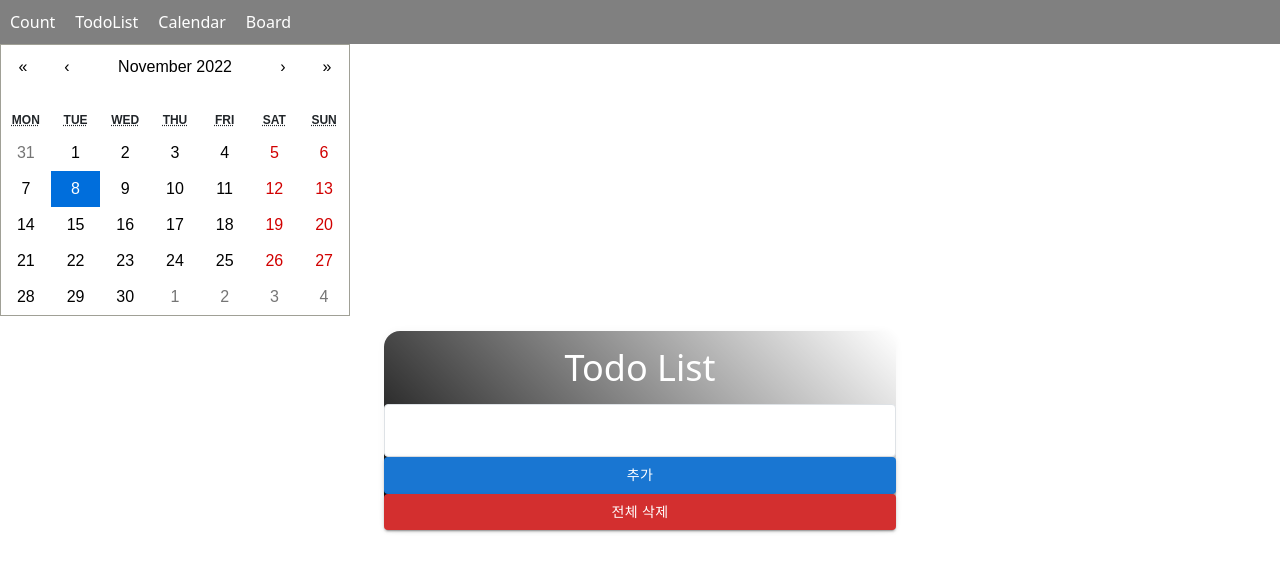
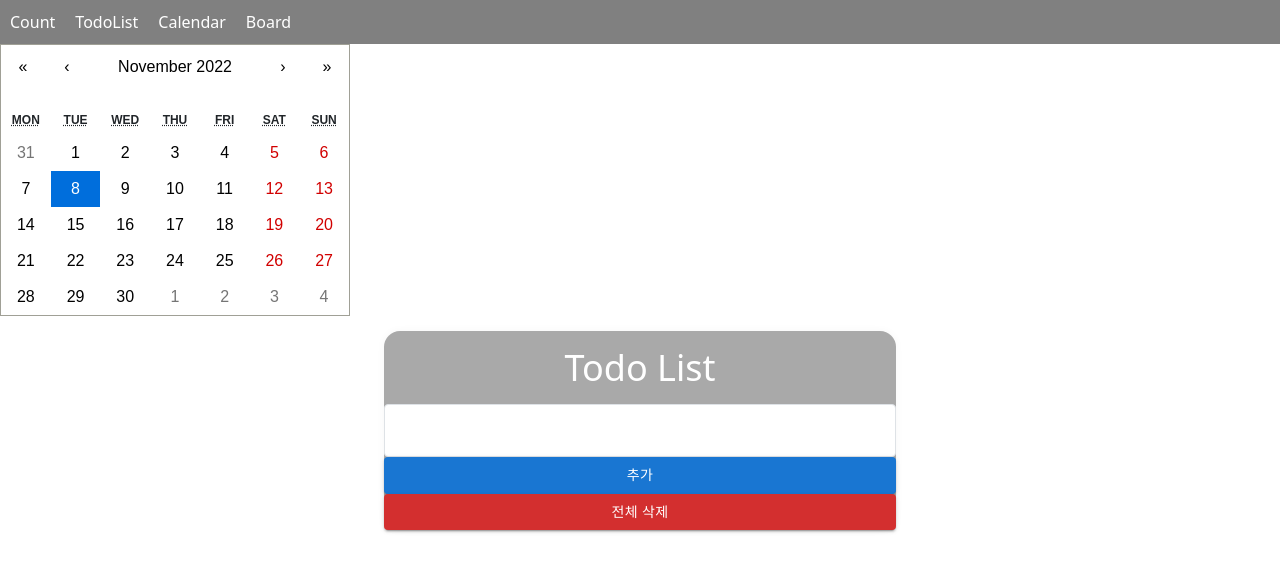
Before and after one commit to bjw1622/reacttodolist, a React (Create React App) app: page / in a window 1280 px wide. Shown: the top 572 px of the page. Built offline with nearby package versions, Linux system fonts and the light colour scheme.

Commit message:
stylecomponent 수정

```diff
--- a/src/components/TodoList.js
+++ b/src/components/TodoList.js
@@ -14,7 +14,7 @@ const TodoListStyle = styled.div`
     border-radius: 16px;
     box-shadow: 0 0 8px 0 rgba(0, 0, 0, 0.04);
     margin: 15px auto 32px auto;
-    background: linear-gradient(45deg, black, transparent);
+    background: darkgray;
     display: flex;
     flex-direction: column;
 
```
